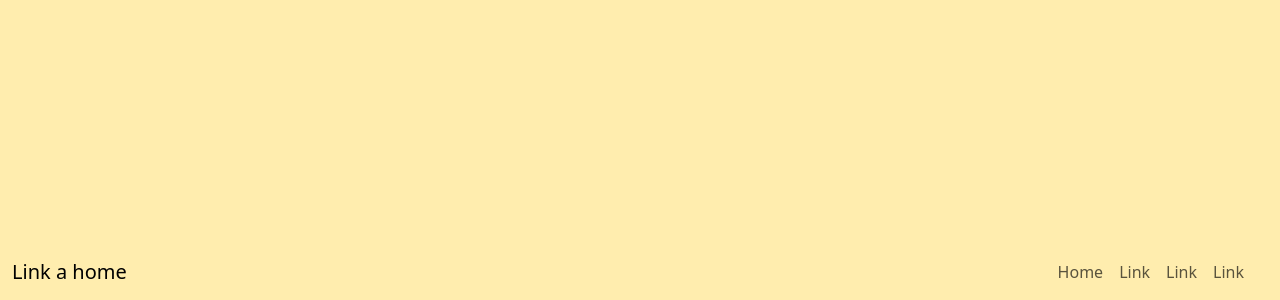
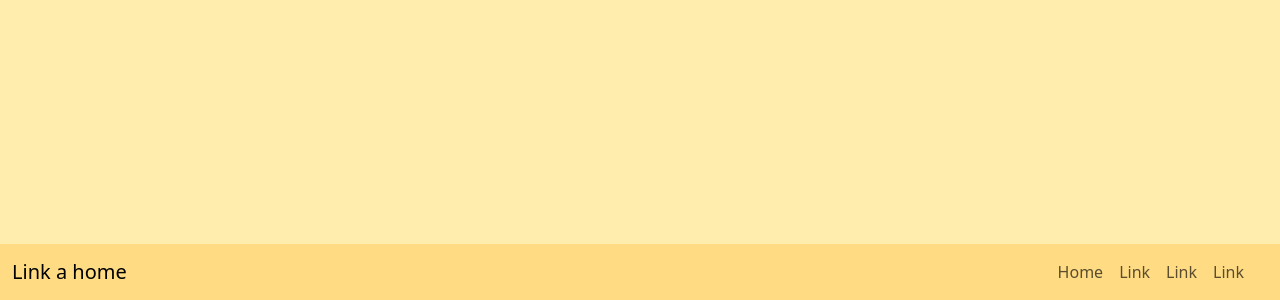
Before and after one commit to ditgrau/jgp-ProyectoFinal-Front, a React (Vite) app: page /results in a window 1280 px wide. Shown: the part 500-800 px from the top of the page. Built offline with nearby package versions, Linux system fonts and the light colour scheme.

Commit message:
"fix: props de color para las navbar"

```diff
--- a/src/pages/Credentials/Credentials.jsx
+++ b/src/pages/Credentials/Credentials.jsx
@@ -8,6 +8,7 @@ export function Credentials() {
     const { token } = useAuth();
     useBackgroundChanger({ color: '#c8edbb' })
     return (
+        <>
             <Container className='p-0'>
                 <Row className='main-row mb-5'>
                     <Col xs={11} sm={8} md={7} lg={5} xl={4}>
@@ -34,5 +35,7 @@ export function Credentials() {
                     </Col>
                 </Row>
             </Container>
+            <Navigation color='green' />
+        </>
     )
 }
--- a/src/pages/Home/Home.jsx
+++ b/src/pages/Home/Home.jsx
@@ -46,7 +46,7 @@ export function Home() {
                     </Col>
                 </Row>
             </Container>
-            <Navigation color='blue'/>
+            <Navigation color='blue' />
         </>
     )
 }
--- a/src/pages/Profile/Profile.jsx
+++ b/src/pages/Profile/Profile.jsx
@@ -202,7 +202,7 @@ export function Profile() {
                     </Col>
                 </Row>
             </Container>
-            <Navigation green />
+            <Navigation color='green'/>
         </>
     )
 }
--- a/src/pages/Results/Results.jsx
+++ b/src/pages/Results/Results.jsx
@@ -18,7 +18,7 @@ export function Results() {
                     </Col>
                 </Row>
             </Container>
-            <Navigation yellow />
+            <Navigation color='yellow' />
         </>
     )
 }
```
Also changed, not shown: src/pages/Agenda/Agenda.jsx (added). Lines whose indentation alone changed are shown as unchanged.
